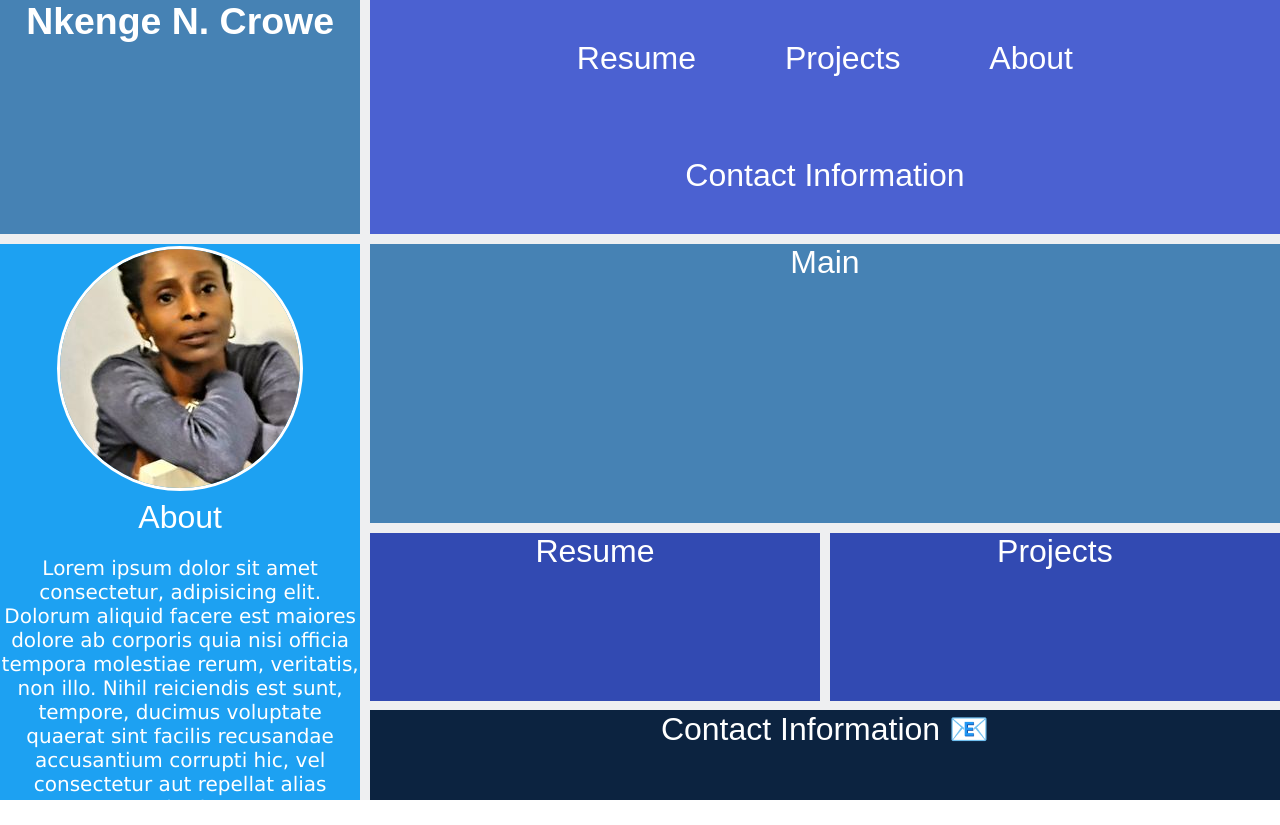
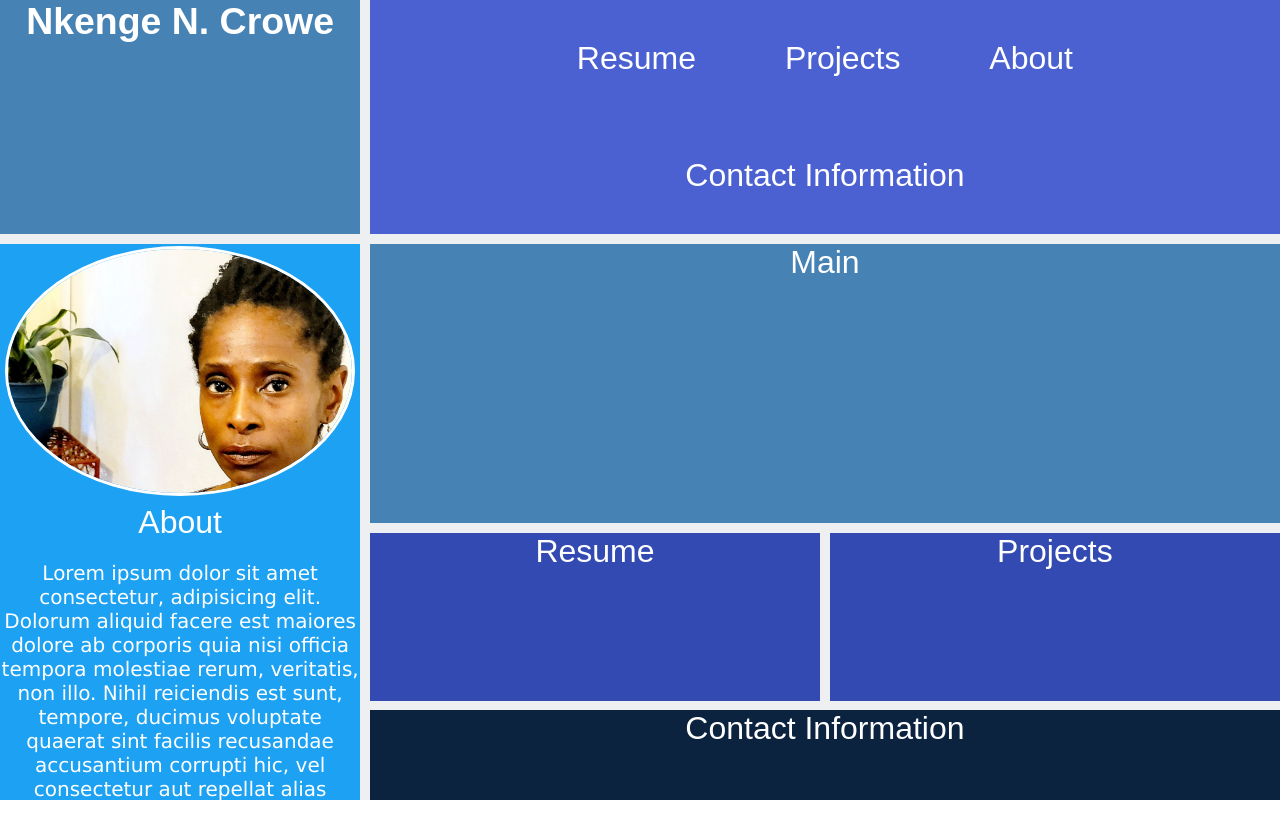
Before and after one commit to BluNite/effective-octo-telegram-, a plain HTML site: page index.html in a window 1280 px wide. Drawn offline with Linux system fonts and the light colour scheme; a web font is replaced by a local one.

Commit message:
removing gitignore file from repoimage changes blunite

```diff
--- a/assets/css/style.css
+++ b/assets/css/style.css
@@ -89,6 +89,8 @@ footer {
   border-radius: 100%;
   margin-top: 2px;
   border: 3px solid white;
+  height: 250px;
+  width: 350px;
 }
 
 /*media quey*/
--- a/index.html
+++ b/index.html
@@ -34,7 +34,7 @@
           <img
             class="profile_img"
             aria-label="profile_image_png"
-            src="assets/images/profile_image_png.png"
+            src="assets/images/me.jpg"
             alt="Profile picture"
           />
           <figcaption class="text-center">About</figcaption>
@@ -50,7 +50,7 @@
       </div>
       <div class="box_1">Resume</div>
       <div class="box_2">Projects</div>
-      <footer>Contact Information 📧</footer>
+      <footer>Contact Information</footer>
     </div>
   </body>
 </html>
```
Also changed, not shown: assets/images/me.jpg (added), 1 other file.
